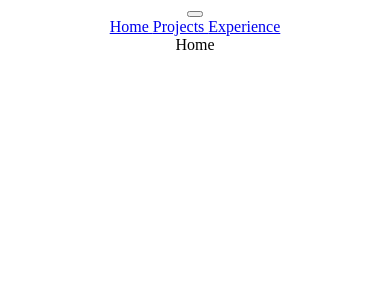
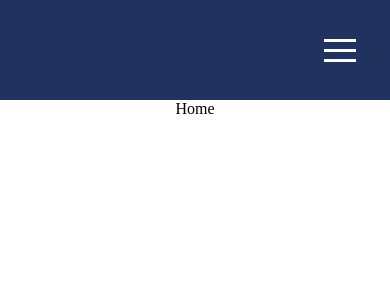
Before and after one commit to wowgr8/personal-portfolio, a React (Create React App) app: page / in a window 390 px wide. Shown: the top 300 px of the page. Built offline with nearby package versions, Linux system fonts and the light colour scheme.

Commit message:
add import statement for hamburger icon and navbar styles

```diff
--- a/src/components/Navbar.js
+++ b/src/components/Navbar.js
@@ -1,11 +1,15 @@
 import React from 'react';
 import { Link } from 'react-router-dom';
+import '../styles/Navbar.css';
+import { Divide as Hamburger } from 'hamburger-react';
 
 function Navbar() {
   return (
     <div className="navbar">
       <div className="toggleButton">
-        <button></button>
+        <button>
+          <Hamburger />
+        </button>
       </div>
       <div className='links'>
         <Link to='/'> Home </Link>
```
